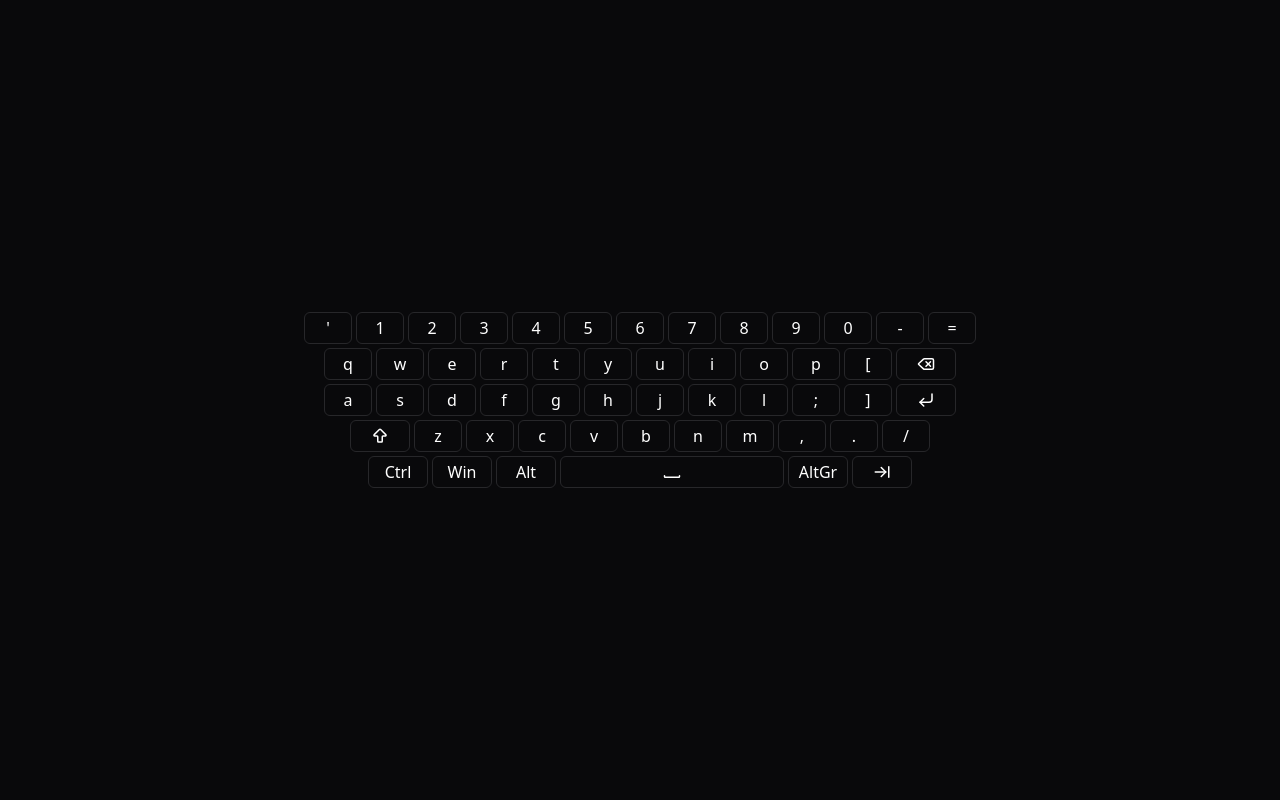
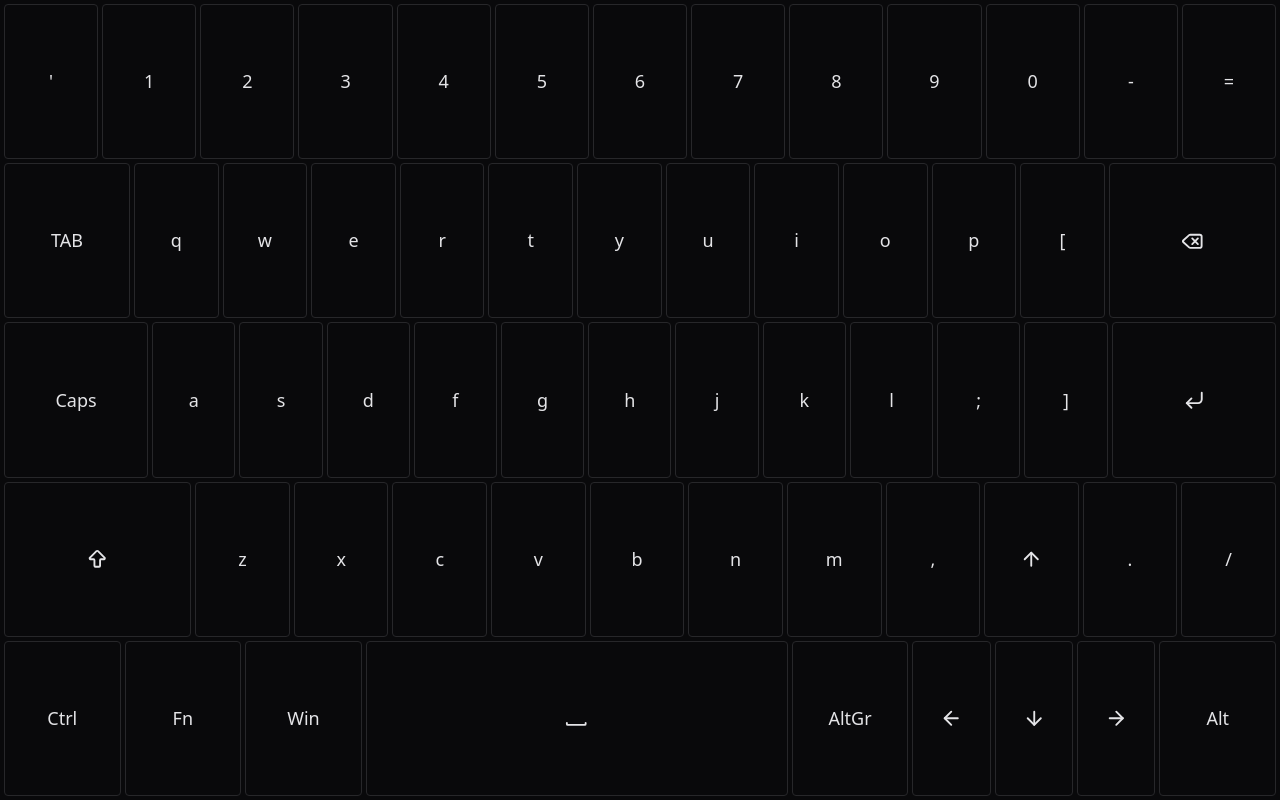
Before and after one commit to GabrielFrutuoso/FlyBoard, a React (Vite) app: page / in a window 1280 px wide. Built offline with nearby package versions, Linux system fonts and the light colour scheme.

Commit message:
feat: add new keys on frontend

```diff
--- a/src/App.tsx
+++ b/src/App.tsx
@@ -2,31 +2,45 @@ import { invoke } from "@tauri-apps/api/core";
 import { useState } from "react";
 import "./App.css";
 import { Key } from "./components/Key";
-import { isCharKey, isModifier, shifted, toKeyId, type Modifier } from "./keys";
+import {
+  FN_MAP,
+  isCharKey,
+  isModifier,
+  shifted,
+  toKeyId,
+  type Modifier,
+} from "./keys";
 
 const rows = [
   ["'", "1", "2", "3", "4", "5", "6", "7", "8", "9", "0", "-", "="],
-  ["q", "w", "e", "r", "t", "y", "u", "i", "o", "p", "[", "Backspace"],
-  ["a", "s", "d", "f", "g", "h", "j", "k", "l", ";", "]", "Enter"],
-  ["Shift", "z", "x", "c", "v", "b", "n", "m", ",", ".", "/"],
-  ["Ctrl", "Win", "Alt", "Space", "AltGr", "Tab"],
+  ["Tab", "q", "w", "e", "r", "t", "y", "u", "i", "o", "p", "[", "Backspace"],
+  ["Caps", "a", "s", "d", "f", "g", "h", "j", "k", "l", ";", "]", "Enter"],
+  ["Shift", "z", "x", "c", "v", "b", "n", "m", ",", "Up", ".", "/"],
+  ["Ctrl", "Fn", "Win", "Space", "AltGr", "Left", "Down", "Right", "Alt"],
 ];
 
-const WIDE_KEYS = new Set([
-  "Shift",
-  "Enter",
-  "Backspace",
-  "Ctrl",
-  "Alt",
-  "AltGr",
-  "Win",
-  "Tab",
-]);
+// Relative widths, chosen so every row adds up to the same total.
+const KEY_UNITS: Record<string, number> = {
+  Backspace: 2,
+  Enter: 2,
+  Shift: 2,
+  Space: 5.5,
+  Ctrl: 1.5,
+  Win: 1.5,
+  Alt: 1.5,
+  AltGr: 1.5,
+  Fn: 1.5,
+  Tab: 1.5,
+  Caps: 1.75,
+};
 
 function App() {
   const [activeModifiers, setActiveModifiers] = useState<Modifier[]>([]);
   // Modifiers latched but not yet combined with anything, so they can fire as a lone tap.
   const [unusedModifiers, setUnusedModifiers] = useState<Modifier[]>([]);
+  // Local latch only: the OS Caps Lock state is left alone so the two can't fight each other.
+  const [capsActive, setCapsActive] = useState(false);
+  const [fnActive, setFnActive] = useState(false);
 
   const shiftActive = activeModifiers.includes("Shift");
   const hasNonShiftModifier = activeModifiers.some((m) => m !== "Shift");
@@ -35,12 +49,25 @@ function App() {
     invoke("send_key", { key: toKeyId(key), modifiers }).catch(console.error);
   };
 
-  const getLabel = (key: string) =>
-    isCharKey(key) && shiftActive ? shifted(key) : key;
+  // Fn swaps the number row for the function row, like a laptop keyboard.
+  const resolve = (key: string) =>
+    fnActive && FN_MAP[key] ? FN_MAP[key] : key;
 
-  // With Ctrl/Alt/Win latched, apps expect the unshifted character (Ctrl+1, not Ctrl+!).
-  const getCharToSend = (key: string) =>
-    isCharKey(key) && shiftActive && !hasNonShiftModifier ? shifted(key) : key;
+  const isLetter = (key: string) => /^[a-z]$/.test(key);
+
+  const getLabel = (key: string) => {
+    if (!isCharKey(key)) return key;
+    if (isLetter(key))
+      return shiftActive !== capsActive ? key.toUpperCase() : key;
+    return shiftActive ? shifted(key) : key;
+  };
+
+  const getCharToSend = (key: string) => {
+    if (!isCharKey(key)) return key;
+    // Shortcuts use the base character: Ctrl+1 rather than Ctrl+!, and Caps must not force Ctrl+Shift+C.
+    if (hasNonShiftModifier) return key;
+    return getLabel(key);
+  };
 
   const toggleModifier = (modifier: Modifier) => {
     if (activeModifiers.includes(modifier)) {
@@ -54,7 +81,21 @@ function App() {
     }
   };
 
+  const isLatched = (key: string) => {
+    if (key === "Caps") return capsActive;
+    if (key === "Fn") return fnActive;
+    return isModifier(key) && activeModifiers.includes(key);
+  };
+
   const handleKey = (key: string) => {
+    if (key === "Caps") {
+      setCapsActive((prev) => !prev);
+      return;
+    }
+    if (key === "Fn") {
+      setFnActive((prev) => !prev);
+      return;
+    }
     if (isModifier(key)) {
       toggleModifier(key);
       return;
@@ -64,28 +105,22 @@ function App() {
   };
 
   return (
-    <main className="flex justify-center items-center h-screen bg-zinc-950">
-      <div className="flex flex-col justify-center gap-1">
+    <main className="h-screen w-screen bg-zinc-950 p-1">
+      <div className="flex h-full w-full flex-col gap-1 text-[clamp(0.75rem,2.4vh,1.125rem)]">
         {rows.map((row, i) => (
-          <div
-            className="w-full flex justify-center items-center gap-1"
-            key={i}
-          >
-            {row.map((key, index) => (
-              <Key
-                key={`${key}-${index}`}
-                label={getLabel(key)}
-                onClick={() => handleKey(key)}
-                className={`${
-                  key === "Space"
-                    ? "w-56"
-                    : WIDE_KEYS.has(key)
-                      ? "w-[3.75rem]"
-                      : "w-12"
-                } h-8`}
-                isActive={isModifier(key) && activeModifiers.includes(key)}
-              />
-            ))}
+          <div className="flex w-full min-h-0 flex-1 gap-1" key={i}>
+            {row.map((key, index) => {
+              const effective = resolve(key);
+              return (
+                <Key
+                  key={`${key}-${index}`}
+                  label={getLabel(effective)}
+                  onClick={() => handleKey(effective)}
+                  units={KEY_UNITS[key] ?? 1}
+                  isActive={isLatched(key)}
+                />
+              );
+            })}
           </div>
         ))}
       </div>
--- a/src/components/Key.tsx
+++ b/src/components/Key.tsx
@@ -3,29 +3,45 @@ import {
   Delete,
   Space,
   CornerDownLeft,
-  ArrowRightToLine,
+  ArrowDown,
+  ArrowUp,
+  ArrowLeft,
+  ArrowRight,
 } from "lucide-react";
 
 interface KeyProps {
   label: string;
   onClick: () => void;
+  /** Relative width within its row. */
+  units?: number;
   className?: string;
   isActive?: boolean;
 }
+
+// Sized in em so icons track the container's fluid font size.
+const ICON_SIZE = "1.25em";
 
 const getKeyIcon = (label: string) => {
   switch (label) {
     case "Shift":
     case "SHIFT":
-      return <ArrowBigUp size={18} />;
+      return <ArrowBigUp size={ICON_SIZE} />;
     case "Backspace":
-      return <Delete size={18} />;
+      return <Delete size={ICON_SIZE} />;
     case "Space":
-      return <Space size={18} />;
+      return <Space size={ICON_SIZE} />;
     case "Enter":
-      return <CornerDownLeft size={18} />;
+      return <CornerDownLeft size={ICON_SIZE} />;
     case "Tab":
-      return <ArrowRightToLine size={18} />;
+      return "TAB";
+    case "Up":
+      return <ArrowUp size={ICON_SIZE} />;
+    case "Down":
+      return <ArrowDown size={ICON_SIZE} />;
+    case "Left":
+      return <ArrowLeft size={ICON_SIZE} />;
+    case "Right":
+      return <ArrowRight size={ICON_SIZE} />;
     default:
       return null;
   }
@@ -34,6 +50,7 @@ const getKeyIcon = (label: string) => {
 export const Key = ({
   label,
   onClick,
+  units = 1,
   className = "",
   isActive = false,
 }: KeyProps) => {
@@ -41,11 +58,13 @@ export const Key = ({
 
   return (
     <button
-      className={`flex items-center justify-center text-white transition-colors rounded-md border border-zinc-800 ${className} ${
+      className={`flex h-full min-w-0 shrink basis-0 items-center justify-center overflow-hidden rounded-sm border border-zinc-800 text-zinc-200 transition-colors hover:bg-zinc-700 ${className} ${
         isActive ? "bg-zinc-700" : ""
       }`}
+      style={{ flexGrow: units }}
       onMouseDown={(e) => e.preventDefault()}
       onClick={onClick}
+      title={label}
     >
       {icon ? icon : label}
     </button>
--- a/src/keys.ts
+++ b/src/keys.ts
@@ -1,13 +1,43 @@
 export const MODIFIERS = ["Shift", "Ctrl", "Alt", "AltGr", "Win"] as const;
 export type Modifier = (typeof MODIFIERS)[number];
 
-export const NAMED_KEYS = ["Enter", "Backspace", "Space", "Tab"] as const;
+export const FUNCTION_KEYS = Array.from({ length: 12 }, (_, i) => `F${i + 1}`);
+
+export const NAMED_KEYS: readonly string[] = [
+  "Enter",
+  "Backspace",
+  "Space",
+  "Tab",
+  "Caps",
+  "Esc",
+  "Up",
+  "Down",
+  "Left",
+  "Right",
+  ...FUNCTION_KEYS,
+];
+
+/** What the number row becomes while the Fn layer is latched. */
+export const FN_MAP: Record<string, string> = {
+  "'": "Esc",
+  "1": "F1",
+  "2": "F2",
+  "3": "F3",
+  "4": "F4",
+  "5": "F5",
+  "6": "F6",
+  "7": "F7",
+  "8": "F8",
+  "9": "F9",
+  "0": "F10",
+  "-": "F11",
+  "=": "F12",
+};
 
 export const isModifier = (key: string): key is Modifier =>
   (MODIFIERS as readonly string[]).includes(key);
 
-export const isNamedKey = (key: string) =>
-  (NAMED_KEYS as readonly string[]).includes(key);
+export const isNamedKey = (key: string) => NAMED_KEYS.includes(key);
 
 export const isCharKey = (key: string) => !isModifier(key) && !isNamedKey(key);
 
```
